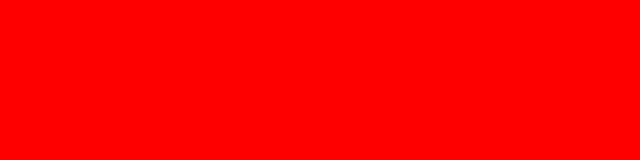
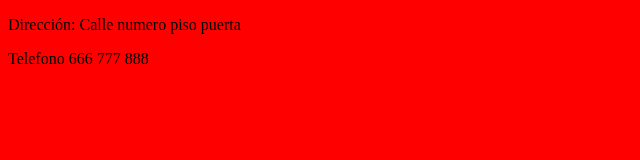
Before and after one commit to vly1vly1/proyecto2_gitremoto, a plain HTML site: page contact.html in a window 1280 px wide. Shown: the whole page, without its empty margins (0-640 px from the left). Drawn offline with Linux system fonts and the light colour scheme.

Commit message:
contacto finalizado

```diff
--- a/contact.html
+++ b/contact.html
@@ -7,6 +7,8 @@
     <link rel="stylesheet" href="./css/style.css">
 </head>
 <body>
+    <p>Dirección: Calle numero piso puerta</p>
+    <p>Telefono 666 777 888</p>
 
 </body>
 </html>
```
